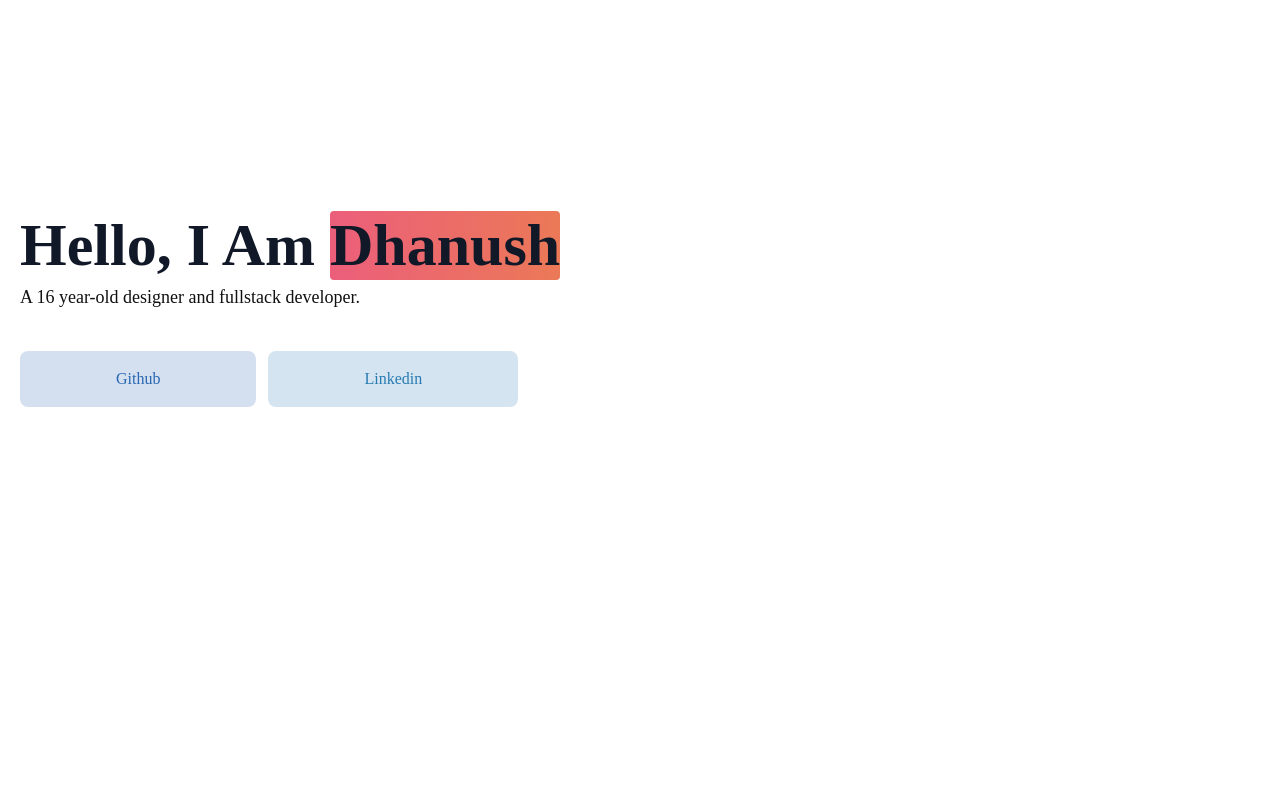
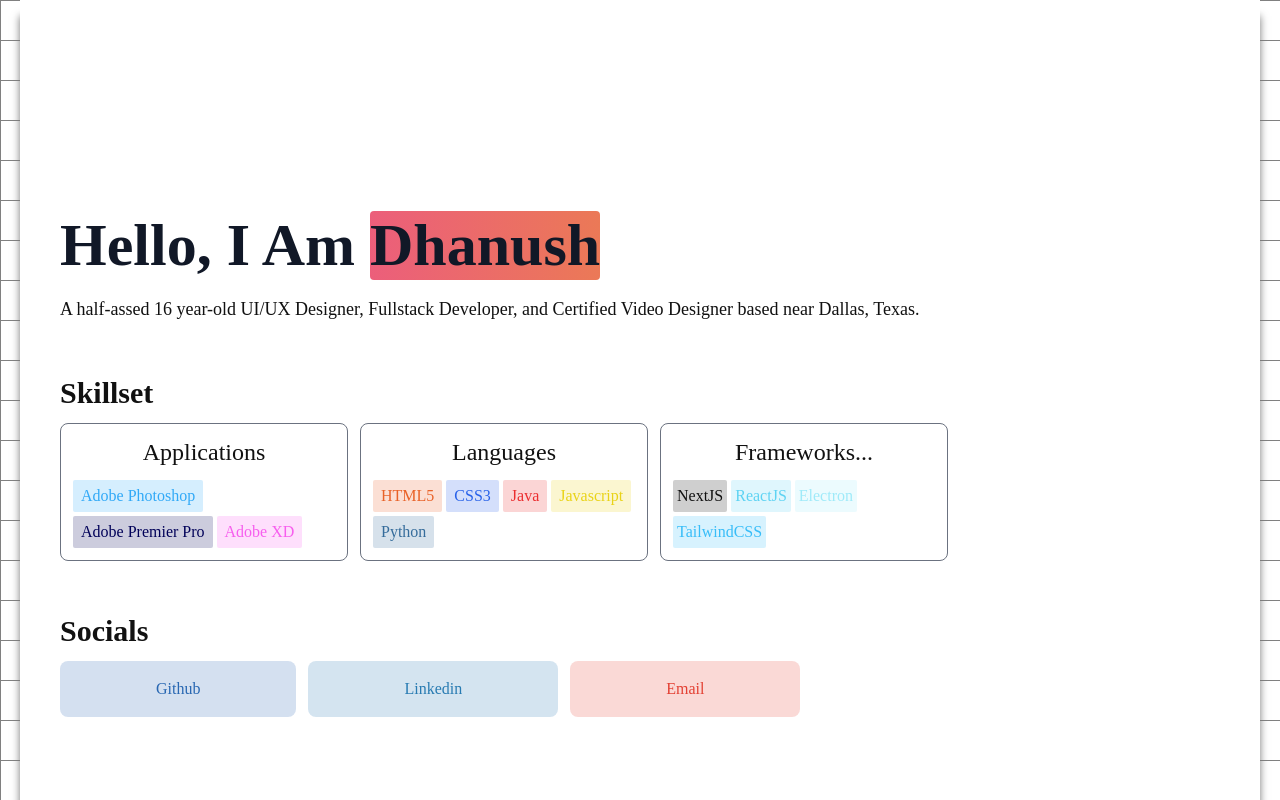
Before and after one commit to Ddundee/portfolio, a Next.js app: page / in a window 1280 px wide. Built offline with nearby package versions, Linux system fonts and the light colour scheme; a web font is replaced by a local one.

Commit message:
Added skillset tab

```diff
--- /dev/null
+++ b/app/json/data.js
@@ -0,0 +1,9 @@
+export default data = {
+    name: ["Dhanush", "Reddy", "Chilakala"],
+    description: "A half-assed 16 year-old UI/UX Designer, Fullstack Developer, and Certified Video Designer based near Dallas, Texas.",
+    skillset: {
+        applications: ["Adobe Photoshop", "Adobe Premier Pro", "Adobe XD"],
+        languages: [],
+        Applications
+    }
+}
--- /dev/null
+++ b/app/json/page.tsx
@@ -0,0 +1,6 @@
+export default function Page() {
+    return (
+        <>
+        </>
+    )
+}
--- a/app/page.tsx
+++ b/app/page.tsx
@@ -2,23 +2,60 @@
 import React, { Fragment, ReactNode, SetStateAction, useState } from 'react';
 import '../styles/globals.css';
 
-export default function Home() {
+export default function Page() {
     let [square, setSquare]: any = useState();
     return (
-        <div className='selection:bg-pink-500 selection:text-white'>
-            <div className='flex justify-center'>
-                <div className='w-[1540px] px-5'>
+        <div className='bg-gray-100 selection:bg-pink-500 selection:text-white'>
+            <div className='flex justify-center bg-white graph-bg'>
+                <div className='w-[1240px] px-10 bg-white min-h-screen paper'>
                     <div className='w-full h-52' />
                     <div>
-                        <h1 className='font-semibold text-6xl capitalize leading-tight text-gray-900'>Hello, I am <span className='rounded pt-px pb-[2px] gradient-bg'>Dhanush</span></h1>
-                        <p className='text-lg'>A 16 year-old designer and fullstack developer.</p>
+                        <h1 className='mb-3 text-6xl font-bold leading-tight text-gray-900 capitalize'>Hello, I am <span className='rounded pt-px pb-[2px] gradient-bg'>Dhanush</span></h1>
+                        <p className='text-lg'>A half-assed 16 year-old UI/UX Designer, Fullstack Developer, and Certified Video Designer based near Dallas, Texas.</p>
                     </div>
                     <div className='w-full h-10' />
-                    <div className='flex flex-col flex-wrap md:flex-row gap-3'>
-                        <a href='https://www.github.com/Ddundee' className='selection:bg-[#2867b2] text-[#2867b2] bg-[#2867b2] bg-opacity-20 hover:bg-opacity-25 duration-300 ease-in-out px-24 py-4 text-center items-center rounded-lg'>Github</a>
-                        <a href='https://www.linkedin.com/in/dhanush-reddy-chilakala-5a165b227' className='selection:bg-[#287bb2] text-[#287bb2] bg-[#287bb2] bg-opacity-20 hover:bg-opacity-25 duration-300 ease-in-out px-24 py-4 text-center items-center rounded-lg'>Linkedin</a>
+                    <div className='my-3 text-3xl font-semibold'>Skillset</div>
+                    <div className='flex flex-col gap-3 md:flex-row'>
+
+                        <div className='w-full p-3 bg-white border border-gray-500 rounded-lg lg:w-72'>
+                            <h2 className='pb-3 text-2xl font-medium text-center'>Applications</h2>
+                            <div className='flex flex-wrap gap-1'>
+                                <p className='place-content-start selection:bg-[#31a9f7] text-[#31a9f7] bg-[#31a9f7] bg-opacity-20 rounded-sm py-1 px-2' >Adobe Photoshop</p>
+                                <p className='place-content-start selection:bg-[#000058] text-[#000058] bg-[#000058] bg-opacity-20 rounded-sm py-1 px-2' >Adobe Premier Pro</p>
+                                <p className='place-content-start selection:bg-[#f75eee] text-[#f75eee] bg-[#f75eee] bg-opacity-20 rounded-sm py-1 px-2' >Adobe XD</p>
+                            </div>
+                        </div>
+                        <div className='w-full p-3 bg-white border border-gray-500 rounded-lg lg:w-72'>
+                            <h2 className='pb-3 text-2xl font-medium text-center'>Languages</h2>
+                            <div className='flex flex-wrap gap-1'>
+                                <p className='place-content-start selection:bg-[#e96228] text-[#e96228] bg-[#e96228] bg-opacity-20 rounded-sm py-1 px-2' >HTML5</p>
+                                <p className='place-content-start selection:bg-[#2862e9] text-[#2862e9] bg-[#2862e9] bg-opacity-20 rounded-sm py-1 px-2' >CSS3</p>
+                                <p className='place-content-start selection:bg-[#eb2e30] text-[#eb2e30] bg-[#eb2e30] bg-opacity-20 rounded-sm py-1 px-2' >Java</p>
+                                <p className='place-content-start selection:bg-[#e9d318] text-[#e9d318] bg-[#e9d318] bg-opacity-20 rounded-sm py-1 px-2' >Javascript</p>
+                                <p className='place-content-start selection:bg-[#356c9b] text-[#356c9b] bg-[#356c9b] bg-opacity-20 rounded-sm py-1 px-2' >Python</p>
+                            </div>
+                        </div>
+                        <div className='w-full p-3 bg-white border border-gray-500 rounded-lg lg:w-72'>
+                            <h2 className='pb-3 text-2xl font-medium text-center'>Frameworks<span className='select-all'>...</span></h2>
+                            <div className='flex flex-wrap gap-1'>
+                                <p className='place-content-start selection:bg-[#111111] text-[#111111] bg-[#111111] bg-opacity-20 rounded-sm p-1' >NextJS</p>
+                                <p className='place-content-start selection:bg-[#5ed3f3] text-[#5ed3f3] bg-[#5ed3f3] bg-opacity-20 rounded-sm p-1' >ReactJS</p>
+                                <p className='place-content-start selection:bg-[#9feaf9] text-[#9feaf9] bg-[#9feaf9] bg-opacity-20 rounded-sm p-1' >Electron</p>
+                                <p className='place-content-start selection:bg-[#38bdf8] text-[#38bdf8] bg-[#38bdf8] bg-opacity-20 rounded-sm p-1' >TailwindCSS</p>
+                            </div>
+                        </div>
+
+
                     </div>
-                    {/* <p className='text-gray-600 sticky'>© 2022 Dhanush.</p> */}
+
+                    <div className='w-full h-10' />
+                    <div className='my-3 text-3xl font-semibold'>Socials</div>
+                    <div className='flex flex-col gap-3 md:flex-row'>
+                        <a href='https://www.github.com/Ddundee' className='selection:bg-[#2867b2] text-[#2867b2] bg-[#2867b2] bg-opacity-20 hover:bg-opacity-25 duration-300 ease-in-out hover:px-28 px-24 py-4 text-center items-center rounded-lg'>Github</a>
+                        <a href='https://www.linkedin.com/in/dhanush-reddy-chilakala-5a165b227' className='selection:bg-[#287bb2] text-[#287bb2] bg-[#287bb2] bg-opacity-20 hover:bg-opacity-25 duration-300 ease-in-out hover:px-28 px-24 py-4 text-center items-center rounded-lg'>Linkedin</a>
+                        <a href='mailto:dhanush.actual1@gmail.com' className='selection:bg-[#e34033] text-[#e34033] bg-[#e34033] bg-opacity-20 hover:bg-opacity-25 duration-300 ease-in-out hover:px-28 px-24 py-4 text-center items-center rounded-lg'>Email</a>
+                    </div>
+                    {/* <p className='sticky text-gray-600'>© 2022 Dhanush.</p> */}
 
                 </div>
             </div>
--- a/styles/globals.css
+++ b/styles/globals.css
@@ -20,6 +20,17 @@ body {
   background-size: 400% 400%;
   animation: gradient-filter 5s ease infinite;
 	height: 100vh;
+}
+
+.graph-bg {
+  background-size: 40px 40px;
+  background-image:
+    linear-gradient(to right, grey 1px, transparent 1px),
+    linear-gradient(to bottom, grey 1px, transparent 1px);
+}
+
+.paper {
+  box-shadow: 0 1em .5em #777;
 }
 
 @keyframes gradient-filter {
```
